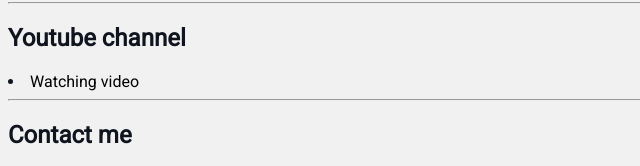
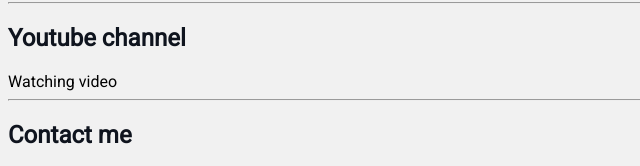
Before and after one commit to Artius1-lab/rsschool-cv, a plain HTML site: page index.html in a window 1280 px wide. Shown: the part 639-805 px from the top of the page, 0-640 px from the left. Drawn offline with Linux system fonts and the light colour scheme.

Commit message:
item: delete li

```diff
--- a/index.html
+++ b/index.html
@@ -60,7 +60,7 @@
     <hr>
 
     <h2>Youtube channel</h2>
-    <li><a href="https://www.youtube.com/channel/UCxS4oNfjr4idiao6nLwrE6A" target="_blank">Watching video</a></li>
+    <a href="https://www.youtube.com/channel/UCxS4oNfjr4idiao6nLwrE6A" target="_blank">Watching video</a>
     <hr>
     <h2>Contact me</h2>
 
```
